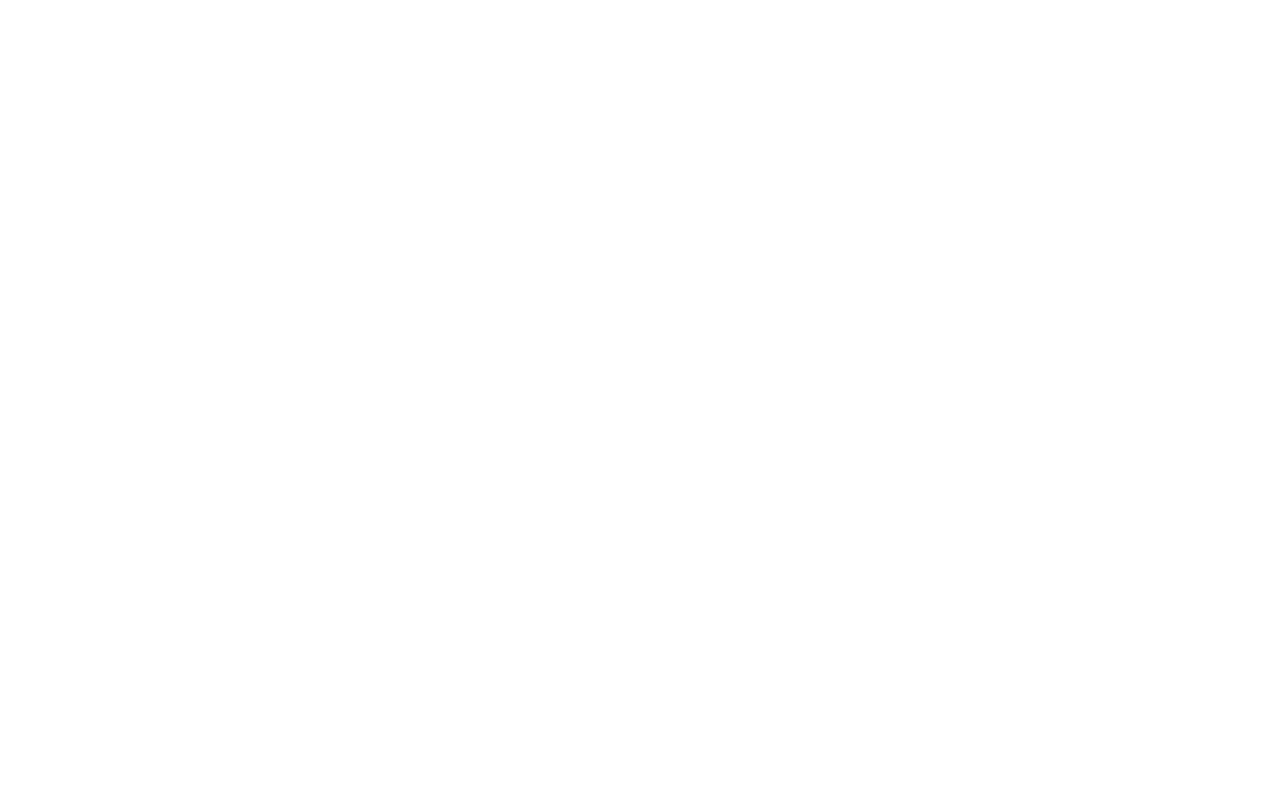
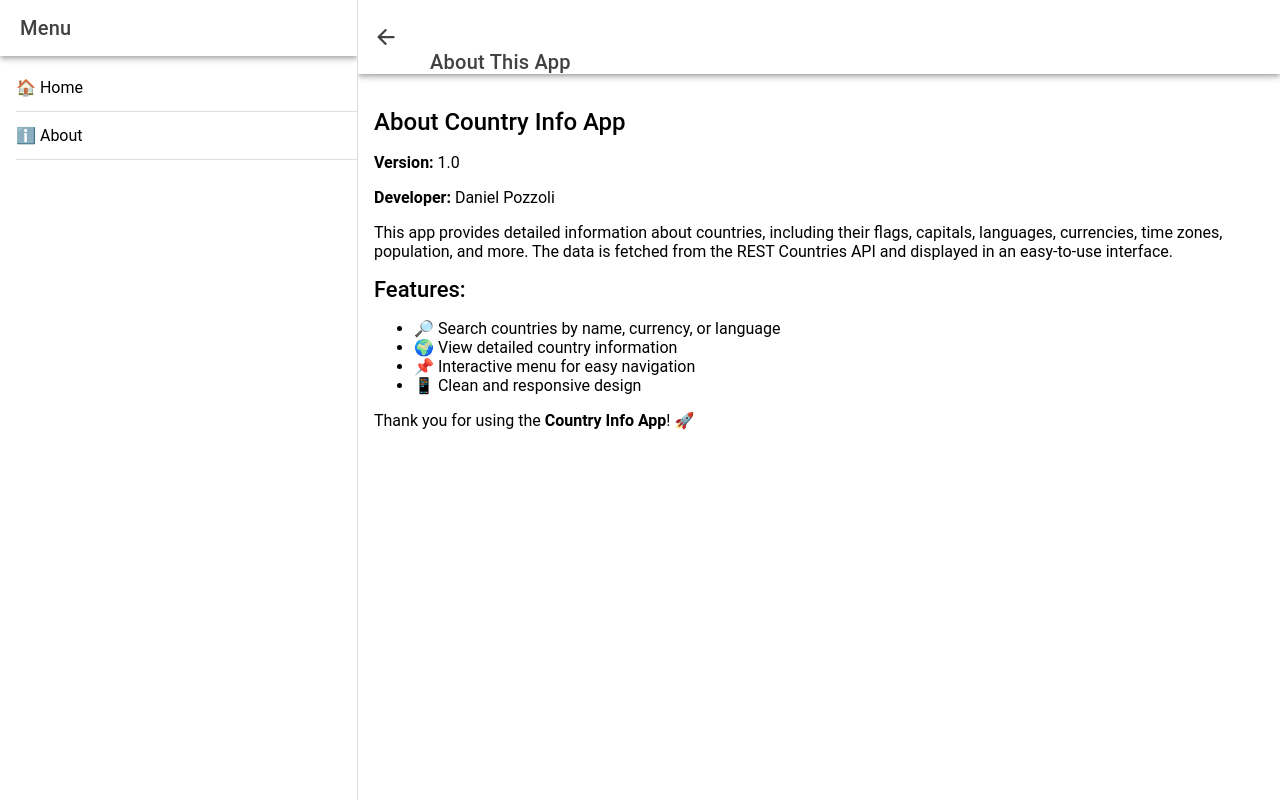
Before and after one commit to Danypoz1986/My-Api-App-Country-Info-, a React (Vite) app: page /about in a window 1280 px wide. Built offline with nearby package versions, Linux system fonts and the light colour scheme.

Commit message:
added 'About', side menu and indented the code

```diff
--- a/src/App.tsx
+++ b/src/App.tsx
@@ -1,7 +1,21 @@
 import { Redirect, Route } from 'react-router-dom';
-import { IonApp, IonRouterOutlet, setupIonicReact } from '@ionic/react';
+import {
+  IonApp,
+  IonRouterOutlet,
+  setupIonicReact,
+  IonMenu,
+  IonContent,
+  IonList,
+  IonItem,
+  IonSplitPane,
+  IonHeader,
+  IonToolbar,
+  IonTitle
+} from '@ionic/react';
 import { IonReactRouter } from '@ionic/react-router';
 import Home from './pages/Home';
+import About from './pages/About';
+import { menuController } from '@ionic/core';
 
 /* Core CSS required for Ionic components to work properly */
 import '@ionic/react/css/core.css';
@@ -36,16 +50,42 @@
 
 setupIonicReact();
 
+const closeMenuAndNavigate = async (path: string) => {
+  await menuController.close();
+  window.location.href = path;
+};
+
 const App: React.FC = () => (
   <IonApp>
     <IonReactRouter>
-      <IonRouterOutlet>
+      <IonSplitPane contentId="main"> {/* ✅ Enables side menu */}
+
+        {/* ✅ Menu Section */}
+        <IonMenu contentId="main">
+          <IonHeader>
+            <IonToolbar>
+              <IonTitle>Menu</IonTitle>
+            </IonToolbar>
+          </IonHeader>
+          <IonContent>
+            <IonList>
+              <IonItem button onClick={() => closeMenuAndNavigate('/countries')}>🏠 Home</IonItem>
+              <IonItem button onClick={() => closeMenuAndNavigate('/about')}>ℹ️ About</IonItem>
+            </IonList>
+          </IonContent>
+        </IonMenu>
+
+        {/* ✅ Main Page Content with Menu in Header */}
+        <IonRouterOutlet id="main">
           <Route exact path="/countries" component={Home} />
           <Route exact path="/countries/:countryName" component={Details} />
+          <Route exact path="/about" component={About} />
           <Route exact path="/">
             <Redirect to="/countries" />
           </Route>
         </IonRouterOutlet>
+
+      </IonSplitPane>
     </IonReactRouter>
   </IonApp>
 );
--- /dev/null
+++ b/src/pages/About.tsx
@@ -0,0 +1,44 @@
+import {
+    IonContent,
+    IonHeader,
+    IonPage,
+    IonTitle,
+    IonToolbar,
+    IonButtons,
+    IonBackButton
+  } from '@ionic/react';
+
+  const About: React.FC = () => {
+    return (
+      <IonPage>
+        <IonHeader>
+          <IonToolbar>
+            <IonButtons slot="start">
+              <IonBackButton defaultHref='/countries'></IonBackButton>
+            </IonButtons>
+            <IonTitle style={{ marginTop: '50px' }}>About This App</IonTitle>
+          </IonToolbar>
+        </IonHeader>
+        <IonContent className="ion-padding">
+          <h2>About Country Info App</h2>
+          <p><strong>Version:</strong> 1.0</p>
+          <p><strong>Developer:</strong> Daniel Pozzoli</p>
+          <p>
+            This app provides detailed information about countries, including their flags,
+            capitals, languages, currencies, time zones, population, and more.
+            The data is fetched from the REST Countries API and displayed in an easy-to-use interface.
+          </p>
+          <h3>Features:</h3>
+          <ul>
+            <li>🔎 Search countries by name, currency, or language</li>
+            <li>🌍 View detailed country information</li>
+            <li>📌 Interactive menu for easy navigation</li>
+            <li>📱 Clean and responsive design</li>
+          </ul>
+          <p>Thank you for using the <strong>Country Info App</strong>! 🚀</p>
+        </IonContent>
+      </IonPage>
+    );
+  };
+
+  export default About;
--- a/src/pages/Details.tsx
+++ b/src/pages/Details.tsx
@@ -1,4 +1,5 @@
-import { IonBackButton,
+import {
+    IonBackButton,
     IonButton,
     IonButtons,
     IonContent,
@@ -19,7 +20,19 @@
     IonIcon,
     IonLabel
   } from '@ionic/react';
-import { business, map, language, cashOutline, earthOutline, people, resizeOutline, lockClosedOutline, carOutline, mail } from 'ionicons/icons';
+
+  import {
+    business,
+    map,
+    language,
+    cashOutline,
+    earthOutline,
+    people,
+    resizeOutline,
+    lockClosedOutline,
+    carOutline
+  } from 'ionicons/icons';
+
   import React, { useState } from 'react';
   import { RouteComponentProps } from 'react-router';
   import { detailsResult } from '../hooks/useApi';
@@ -30,9 +43,7 @@
       countryName: string;
     }>{}
 
-
-const Details: React.FC<DetailsPageProps> = ({match}) => {
-
+  const Details: React.FC<DetailsPageProps> = ({ match }) => {
     const { getDetails } = useApi();
     const [data, setData] = useState<detailsResult | null>(null);
 
@@ -45,8 +56,7 @@
     });
 
     return (
-
-        <IonPage>
+      <IonPage style={{ marginTop: '40px' }}>
         <IonHeader>
           <IonToolbar>
             <IonButtons slot="start">
@@ -74,6 +84,7 @@
               </IonCardContent>
             </IonCard>
           )}
+
           <IonModal trigger='open-modal' initialBreakpoint={0.25} breakpoints={[0, 0.25, 0.5, 0.75]}>
             <IonContent className='ion-padding'>
 
@@ -94,7 +105,8 @@
 
               <IonItem lines="none">
                 <IonIcon icon={cashOutline} slot='start' />
-                        <IonLabel>{data?.currencies
+                <IonLabel>
+                  {data?.currencies
                     ? Object.entries(data.currencies)
                         .map(([code, { name, symbol }]) => `${name} (${symbol})`)
                         .join(', ')
@@ -118,7 +130,7 @@
               </IonItem>
 
               <IonItem lines="none">
-                        <IonIcon  icon={lockClosedOutline} slot="start" />
+                <IonIcon icon={lockClosedOutline} slot="start" />
                 <IonLabel>
                   {data?.borders?.length ? data.borders.join(', ') : 'No borders'}
                 </IonLabel>
@@ -129,7 +141,6 @@
                 <IonLabel>{data?.car?.side}</IonLabel>
               </IonItem>
 
-
             </IonContent>
           </IonModal>
         </IonContent>
@@ -139,7 +150,7 @@
           </IonButton>
         </IonFooter>
       </IonPage>
+    );
+  }
 
-    )
-}
   export default Details;
--- a/src/pages/Home.tsx
+++ b/src/pages/Home.tsx
@@ -1,4 +1,20 @@
-import { IonAvatar, IonContent, IonHeader, IonImg, IonItem, IonLabel, IonList, IonPage, IonSearchbar, IonSelect, IonSelectOption, IonTitle, IonToolbar } from '@ionic/react';
+import {
+  IonAvatar,
+  IonContent,
+  IonHeader,
+  IonImg,
+  IonItem,
+  IonLabel,
+  IonList,
+  IonPage,
+  IonSearchbar,
+  IonSelect,
+  IonSelectOption,
+  IonTitle,
+  IonToolbar,
+  IonButtons,
+  IonMenuButton
+} from '@ionic/react';
 import useApi, { searchType } from '../hooks/useApi';
 import { useEffect, useState } from 'react';
 
@@ -35,18 +51,26 @@
 
   return (
     <IonPage>
-      <IonHeader style={{ paddingTop:'30px'}}>
+      <IonHeader style={{ paddingTop: '40px' }}>
         <IonToolbar color={'primary'}>
+          <IonButtons slot="start"> {/* ✅ Menu button on the left */}
+            <IonMenuButton />
+          </IonButtons>
           <IonTitle>My Api App (Country Info)</IonTitle>
         </IonToolbar>
       </IonHeader>
       <IonContent>
-      <IonSearchbar value={searchTerm}
+        <IonSearchbar
+          value={searchTerm}
           debounce={300}
           onIonChange={(e) => setSearchTerm(e.detail.value!)}
-        ></IonSearchbar>
+        />
         <IonItem>
-          <IonSelect value={type} onIonChange={(e) => setType(e.detail.value as searchType)} label = "Select Search Type ">
+          <IonSelect
+            value={type}
+            onIonChange={(e) => setType(e.detail.value as searchType)}
+            label="Select Search Type"
+          >
             <IonSelectOption value={searchType.Name}> Name </IonSelectOption>
             <IonSelectOption value={searchType.FullName}> Full Name </IonSelectOption>
             <IonSelectOption value={searchType.Currency}> Currency </IonSelectOption>
@@ -60,7 +84,7 @@
             {results.map((country, index) => (
               <IonItem key={index} routerLink={`/countries/${encodeURIComponent(country.name?.common)}`}>
                 <IonAvatar slot='start'>
-          <IonImg src={country.flags?.png}/>
+                  <IonImg src={country.flags?.png} />
                 </IonAvatar>
                 <IonLabel>
                   {country.name?.common || 'Unknown Country'}
@@ -71,7 +95,6 @@
         ) : (
           <IonLabel style={{ padding: '20px', display: 'block' }}>No results found</IonLabel>
         )}
-
       </IonContent>
     </IonPage>
   );
```
Also changed, not shown: 1 other file (tests, documents, lock files or other folders). Lines whose indentation alone changed are shown as unchanged.
